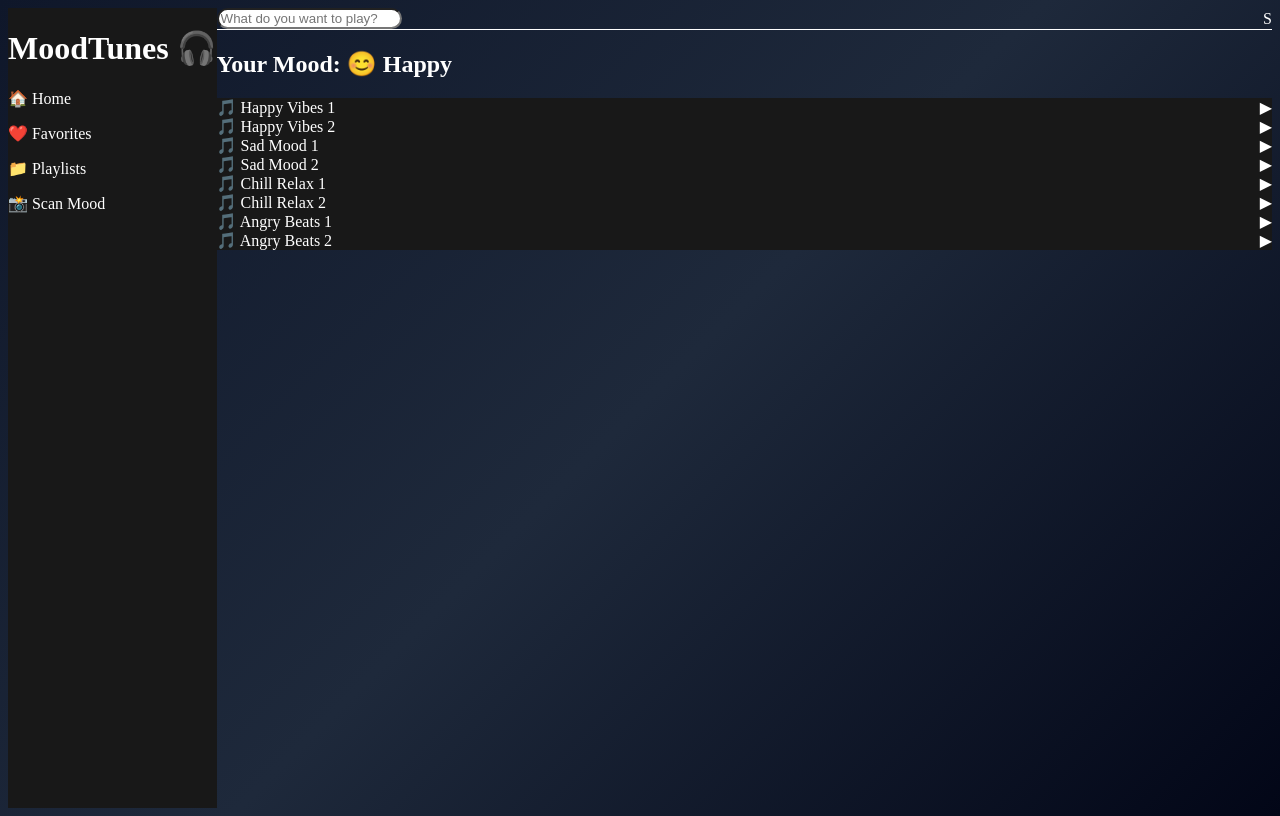
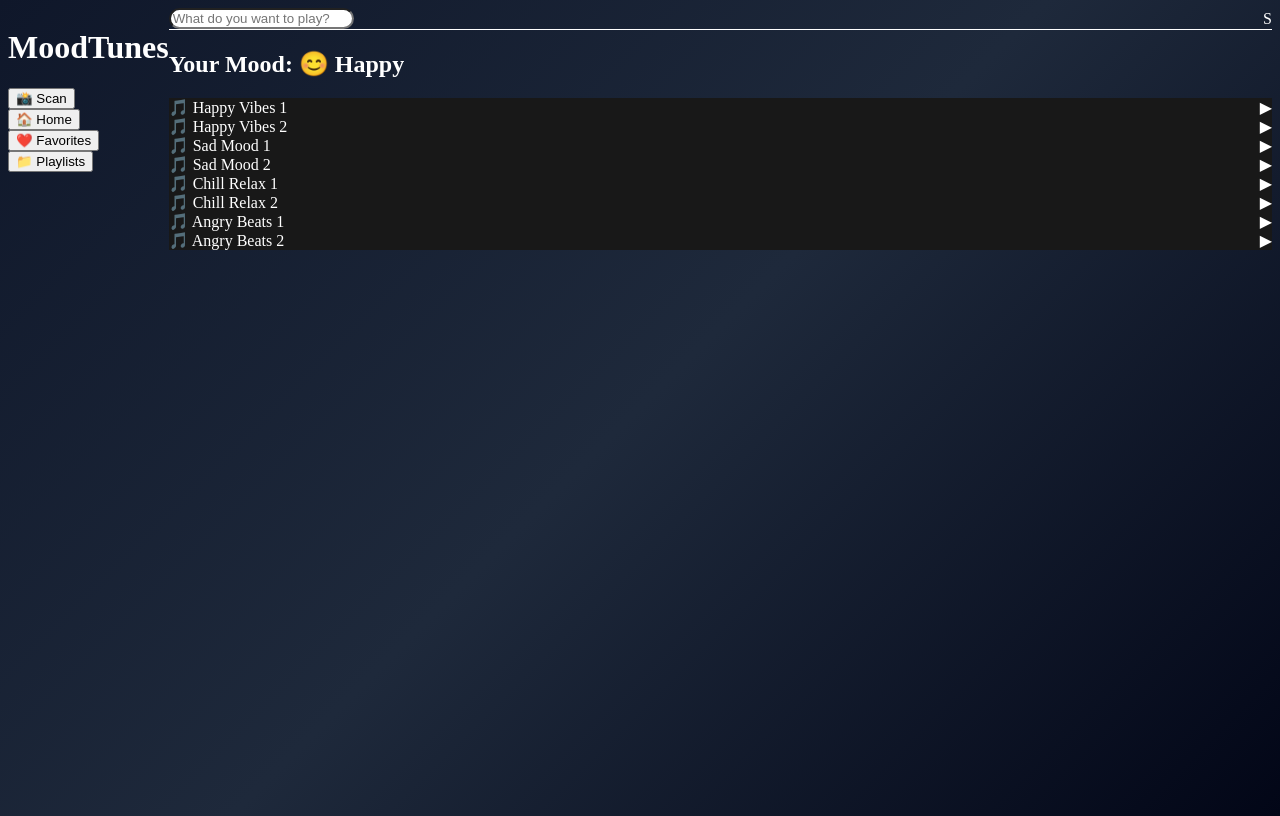
Before and after one commit to siddharthaerpa-dot/MoodTunes, a React (Vite) app: page / in a window 1280 px wide. Built offline with nearby package versions, Linux system fonts and the light colour scheme.

Commit message:
Update sidebar.jsx

```diff
--- a/src/components/sidebar.jsx
+++ b/src/components/sidebar.jsx
@@ -1,14 +1,14 @@
 function Sidebar({ setPage }) {
   return (
-    <div className="w-60 bg-[#181818] p-5">
-      <h1 className="text-xl font-bold mb-6">MoodTunes 🎧</h1>
+    <div className="p-5 space-y-4">
 
-      <div className="space-y-4">
-        <p onClick={() => setPage("home")} className="cursor-pointer hover:text-green-400">🏠 Home</p>
-        <p onClick={() => setPage("favorites")} className="cursor-pointer hover:text-green-400">❤️ Favorites</p>
-        <p onClick={() => setPage("playlists")} className="cursor-pointer hover:text-green-400">📁 Playlists</p>
-        <p onClick={() => setPage("scan")} className="cursor-pointer hover:text-green-400">📸 Scan Mood</p>
-      </div>
+      <h1 className="text-2xl font-bold">MoodTunes</h1>
+
+      <button onClick={() => setPage("scan")} className="block">📸 Scan</button>
+      <button onClick={() => setPage("home")} className="block">🏠 Home</button>
+      <button onClick={() => setPage("favorites")} className="block">❤️ Favorites</button>
+      <button onClick={() => setPage("playlists")} className="block">📁 Playlists</button>
+
     </div>
   );
 }
```
